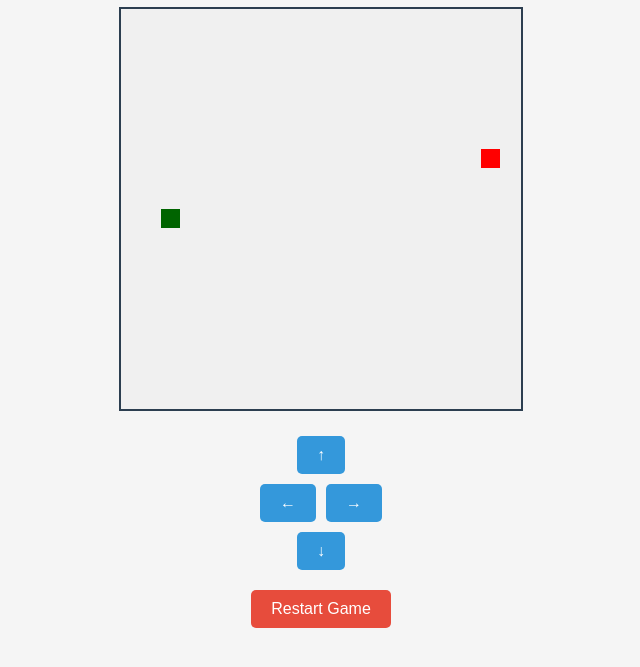
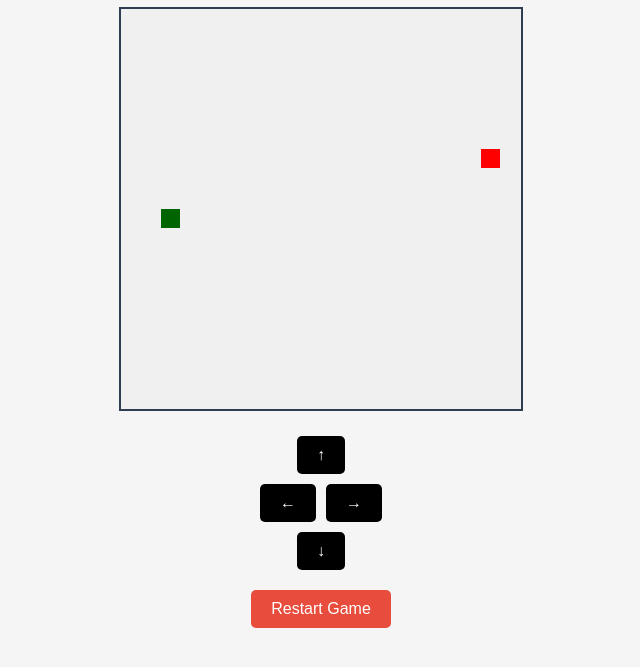
Before and after one commit to prasanth1722/javascript_snake_game_devops, a website: page public/index.html in a window 1280 px wide. Shown: the part 119-786 px from the top of the page, without its empty margins (319-959 px from the left). Drawn offline with Linux system fonts and the light colour scheme.

Commit message:
Update index.html

```diff
--- a/public/index.html
+++ b/public/index.html
@@ -43,7 +43,7 @@
         }
 
         button {
-            background-color: #3498db;
+            background-color: #000000;
             color: white;
             border: none;
             padding: 10px 20px;
@@ -55,7 +55,7 @@
         }
 
         button:hover {
-            background-color: #2980b9;
+            background-color: #000000;
         }
 
         #restartBtn {
```
